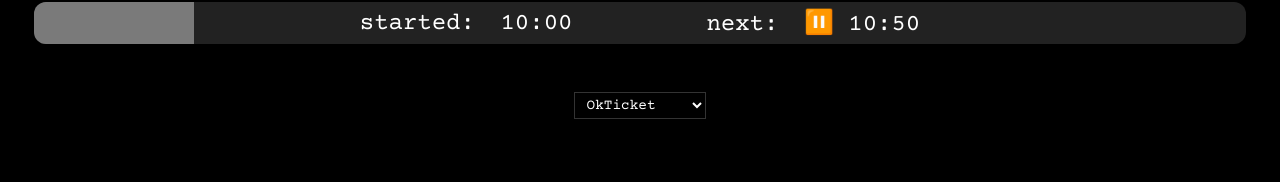
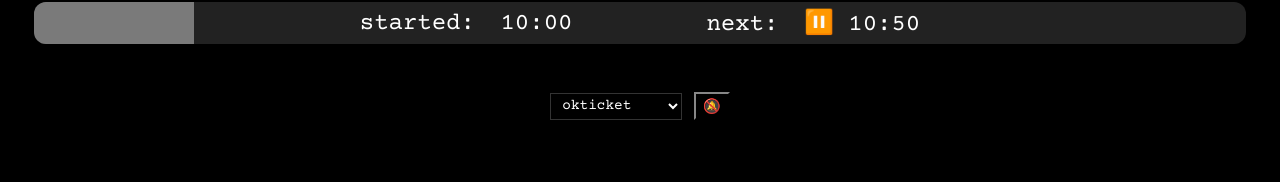
Before and after one commit to miermontoto/pomodoro, a Vue app: page / in a window 1280 px wide. Shown: the part 198-380 px from the top of the page. Built offline with nearby package versions, Linux system fonts and the light colour scheme; a web font is replaced by a local one.

Commit message:
feat: notificaciones

```diff
--- a/src/components/ScheduleSelector.vue
+++ b/src/components/ScheduleSelector.vue
@@ -8,7 +8,9 @@ import {
 	startTimer,
 	pauseTimer,
 	resumeTimer,
-	stopTimer
+	stopTimer,
+	enableNotifications,
+	disableNotifications
 } from '../stores/schedule.js';
 
 export default {
@@ -26,6 +28,9 @@ export default {
 		},
 		timerState() {
 			return scheduleStore.timerState;
+		},
+		notificationsEnabled() {
+			return scheduleStore.notificationsEnabled;
 		},
 		presets() {
 			return Object.values(SCHEDULE_PRESETS);
@@ -76,6 +81,13 @@ export default {
 		onStop() {
 			stopTimer();
 		},
+		async toggleNotifications() {
+			if (this.notificationsEnabled) {
+				disableNotifications();
+			} else {
+				await enableNotifications();
+			}
+		},
 	},
 };
 </script>
@@ -87,7 +99,7 @@ export default {
 				<option v-for="preset in presets" :key="preset.id" :value="preset.id">
 					{{ preset.name }}
 				</option>
-				<option value="custom">Custom</option>
+				<option value="custom">custom</option>
 			</select>
 
 			<template v-if="isManualMode">
@@ -112,6 +124,13 @@ export default {
 					@click="onStop"
 				>stop</button>
 			</template>
+
+			<button
+				class="btn control-btn notification-btn"
+				:class="{ active: notificationsEnabled }"
+				@click="toggleNotifications"
+				:title="notificationsEnabled ? 'Disable notifications' : 'Enable notifications'"
+			>{{ notificationsEnabled ? '🔔' : '🔕' }}</button>
 		</div>
 
 		<div v-if="showCustomInput" class="custom-modal">
@@ -181,6 +200,16 @@ export default {
 
 	&:hover {
 		background: #555 !important;
+	}
+}
+
+.notification-btn {
+	background: transparent !important;
+	border-color: #333 !important;
+	padding: 0.25em 0.5em;
+
+	&.active {
+		border-color: #666 !important;
 	}
 }
 
--- a/src/components/timer/Timer.vue
+++ b/src/components/timer/Timer.vue
@@ -22,7 +22,7 @@
 
 <script>
 import './Timer.scss';
-import { getActiveSchedule, scheduleStore, getElapsedMs } from '../../stores/schedule.js';
+import { getActiveSchedule, scheduleStore, getElapsedMs, sendNotification } from '../../stores/schedule.js';
 import { resolveWorkHours } from '../../config/schedules.js';
 
 const STATUS_ICONS = new Map([
@@ -33,6 +33,7 @@ const STATUS_ICONS = new Map([
 	['pause', '⏸️'],
 	['daily', '📅'],
 ]);
+
 
 const UNKNOWN = '...';
 
@@ -466,10 +467,11 @@ export default {
 			const status = getStatus(now);
 			const newDiff = getDateDiff(now, status);
 
-			// solo animar si el cambio no fue provocado por el usuario
+			// solo animar y notificar si el cambio no fue provocado por el usuario
 			if (this.diff.status && this.diff.status !== newDiff.status) {
 				if (!scheduleStore.userTriggeredChange) {
 					this.invertColorsOnStatusChange();
+					sendNotification(this.diff.status, newDiff.status);
 				}
 				scheduleStore.userTriggeredChange = false;
 			}
--- a/src/config/schedules.js
+++ b/src/config/schedules.js
@@ -2,21 +2,21 @@
 export const SCHEDULE_PRESETS = {
 	okticket: {
 		id: 'okticket',
-		name: 'OkTicket',
+		name: 'okticket',
 		workMinutes: 50,
 		breakMinutes: 10,
 		useWorkHours: true,
 	},
 	'pomodoro-25': {
 		id: 'pomodoro-25',
-		name: 'Pomodoro 25',
+		name: 'pomodoro 25',
 		workMinutes: 25,
 		breakMinutes: 5,
 		useWorkHours: false,
 	},
 	'pomodoro-50': {
 		id: 'pomodoro-50',
-		name: 'Pomodoro 50',
+		name: 'pomodoro 50',
 		workMinutes: 50,
 		breakMinutes: 10,
 		useWorkHours: false,
@@ -263,7 +263,7 @@ export const parseCustomSchedule = (jsonString) => {
 		return {
 			config: {
 				id: 'custom',
-				name: 'Custom',
+				name: 'custom',
 				workMinutes: config.workMinutes,
 				breakMinutes: config.breakMinutes,
 				useWorkHours: hasWorkHours,
--- a/src/stores/schedule.js
+++ b/src/stores/schedule.js
@@ -3,11 +3,13 @@ import { SCHEDULE_PRESETS, DEFAULT_SCHEDULE_ID, parseCustomSchedule } from '../c
 
 const STORAGE_KEY = 'pomodoro-schedule';
 const CUSTOM_STORAGE_KEY = 'pomodoro-custom-schedule';
+const NOTIFICATIONS_KEY = 'pomodoro-notifications';
 
 // cargar estado inicial desde localStorage
 const loadFromStorage = () => {
 	const savedId = localStorage.getItem(STORAGE_KEY);
 	const savedCustom = localStorage.getItem(CUSTOM_STORAGE_KEY);
+	const savedNotifications = localStorage.getItem(NOTIFICATIONS_KEY);
 
 	let customConfig = null;
 	if (savedCustom) {
@@ -21,6 +23,7 @@ const loadFromStorage = () => {
 		currentId: savedId && (SCHEDULE_PRESETS[savedId] || savedId === 'custom') ? savedId : DEFAULT_SCHEDULE_ID,
 		customConfig,
 		customJson: savedCustom || '',
+		notificationsEnabled: savedNotifications === 'true',
 	};
 };
 
@@ -37,6 +40,8 @@ export const scheduleStore = reactive({
 	accumulatedMs: 0,      // tiempo acumulado antes de pausa
 	// flag para suprimir animación en cambios provocados por el usuario
 	userTriggeredChange: false,
+	// notificaciones del navegador
+	notificationsEnabled: initialState.notificationsEnabled,
 });
 
 /**
@@ -154,3 +159,55 @@ export const setCustomSchedule = (jsonString, autoStart = true) => {
 
 	return { success: true };
 };
+
+/**
+ * Habilita las notificaciones del navegador.
+ * Solicita permiso si es necesario.
+ * @returns {Promise<boolean>} true si se habilitaron correctamente
+ */
+export const enableNotifications = async () => {
+	if (!('Notification' in window)) {
+		return false;
+	}
+
+	let permission = Notification.permission;
+	if (permission === 'default') {
+		permission = await Notification.requestPermission();
+	}
+
+	if (permission === 'granted') {
+		scheduleStore.notificationsEnabled = true;
+		localStorage.setItem(NOTIFICATIONS_KEY, 'true');
+		return true;
+	}
+
+	return false;
+};
+
+/**
+ * Deshabilita las notificaciones.
+ */
+export const disableNotifications = () => {
+	scheduleStore.notificationsEnabled = false;
+	localStorage.setItem(NOTIFICATIONS_KEY, 'false');
+};
+
+/**
+ * Envía una notificación si están habilitadas.
+ * @param {string} oldStatus - estado anterior
+ * @param {string} newStatus - estado nuevo
+ */
+export const sendNotification = (oldStatus, newStatus) => {
+	if (!scheduleStore.notificationsEnabled) return;
+	if (!('Notification' in window)) return;
+	if (Notification.permission !== 'granted') return;
+
+	const hour = new Date().toLocaleTimeString('es-ES', { hour: '2-digit', minute: '2-digit' });
+
+	new Notification('pomodoro.mier.info', {
+		body: `${oldStatus} → ${newStatus} @ ${hour}`,
+		icon: `/favicon.svg`,
+		tag: 'pomodoro-status',
+		renotify: true,
+	});
+};
```
